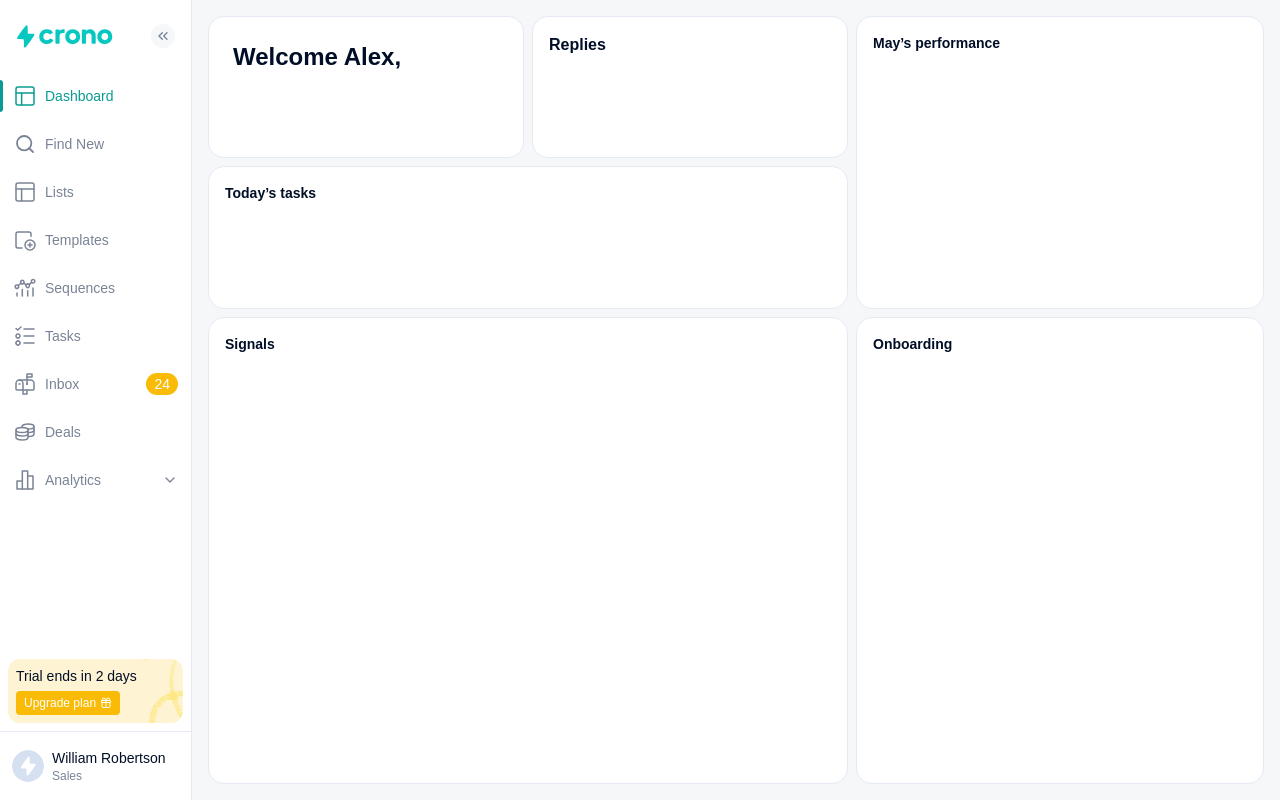
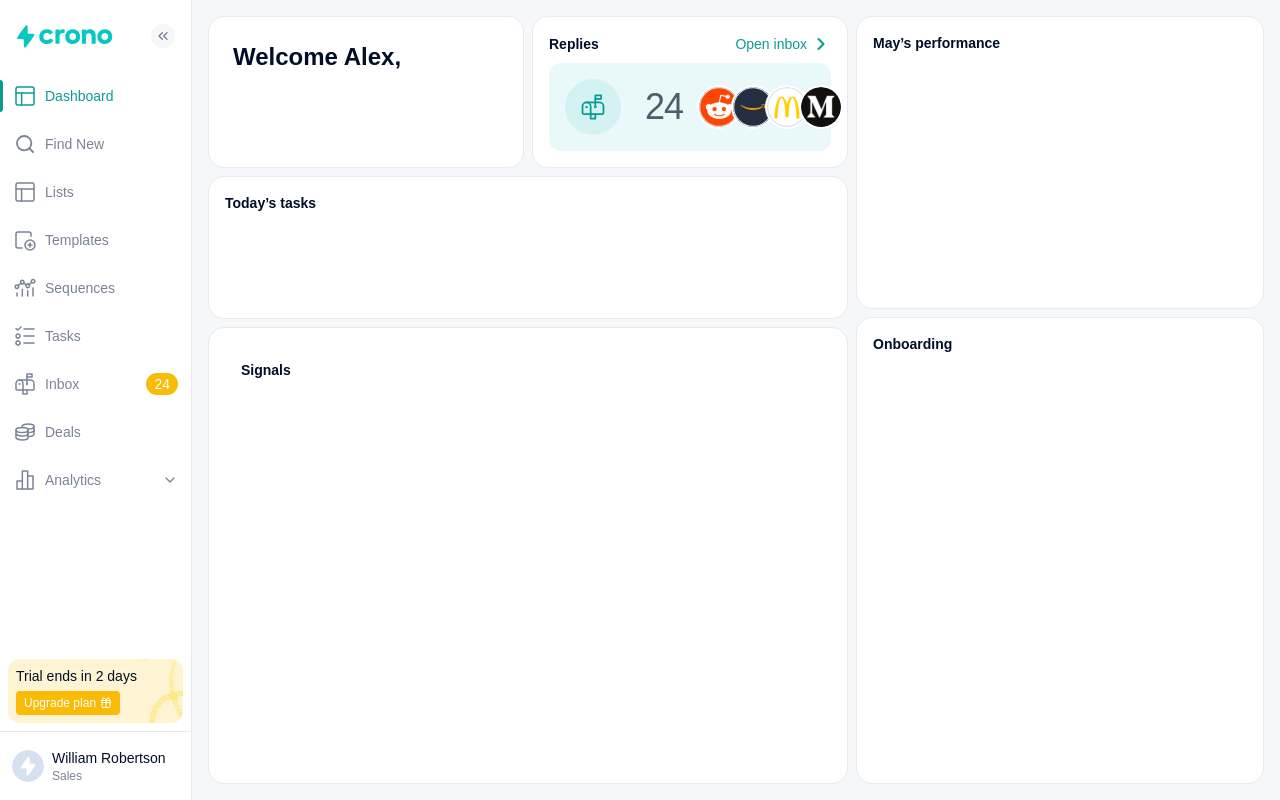
Before and after one commit to RiccardoFerranti/crono-dashboard, a React (Vite) app: page / in a window 1280 px wide. Built offline with nearby package versions, Linux system fonts and the light colour scheme.

Commit message:
feat: add replies card and data layer

```diff
--- /dev/null
+++ b/src/api/replies/data.ts
@@ -0,0 +1,5 @@
+import type { RepliesSummary } from './types';
+
+export const repliesSummaryFixture: RepliesSummary = {
+  unreadCount: 24,
+};
--- /dev/null
+++ b/src/api/replies/queries.ts
@@ -0,0 +1,14 @@
+import { useQuery } from '@tanstack/react-query';
+import { getRepliesSummary } from './service';
+
+export const repliesQueryKeys = {
+  summary: ['replies'] as const,
+};
+
+export function useRepliesSummary() {
+  return useQuery({
+    queryKey: repliesQueryKeys.summary,
+    queryFn: getRepliesSummary,
+    staleTime: Infinity,
+  });
+}
--- /dev/null
+++ b/src/api/replies/service.ts
@@ -0,0 +1,6 @@
+import { repliesSummaryFixture } from './data';
+import type { RepliesSummary } from './types';
+
+export async function getRepliesSummary(): Promise<RepliesSummary> {
+  return { ...repliesSummaryFixture };
+}
--- /dev/null
+++ b/src/api/replies/types.ts
@@ -0,0 +1,3 @@
+export type RepliesSummary = {
+  unreadCount: number;
+};
--- /dev/null
+++ b/src/features/dashboard/replies/Replies.tsx
@@ -0,0 +1,35 @@
+import { ChevronRight } from 'lucide-react';
+import inboxIcon from '@/assets/icons/replies/Inbox.svg';
+import { useRepliesSummary } from '@/api/replies/queries';
+import { Card } from '@/ui/Card';
+import { replySourceLogos } from './consts';
+
+export function RepliesCard() {
+  const { data } = useRepliesSummary();
+  const unreadCount = data?.unreadCount ?? 0;
+
+  return (
+    <Card className="flex flex-col gap-2" aria-labelledby="replies-title">
+      <div className="flex items-center justify-between gap-2">
+        <h2 id="replies-title" className="text-ink text-sm leading-5.5 font-semibold">
+          Replies
+        </h2>
+        <a href="#inbox" className="text-sidebar-active text-sidebar flex items-center gap-1 font-medium">
+          Open inbox
+          <ChevronRight aria-hidden="true" className="size-5" strokeWidth={2.5} />
+        </a>
+      </div>
+      <div className="bg-brand-soft flex w-full items-center gap-4 rounded-xl py-4 pr-6 pl-4">
+        <div className="bg-brand/10 flex size-14 shrink-0 items-center justify-center rounded-full">
+          <img src={inboxIcon} alt="Inbox" className="size-7" />
+        </div>
+        <p className="text-replies-count text-ink-secondary ml-2 tracking-tight">{unreadCount}</p>
+        <div className="ml-auto flex -space-x-1.5" aria-label="Reply sources">
+          {replySourceLogos.map((logo) => (
+            <img key={logo.src} src={logo.src} alt={logo.alt} className="size-10 rounded-full bg-white ring-2 ring-white" />
+          ))}
+        </div>
+      </div>
+    </Card>
+  );
+}
--- /dev/null
+++ b/src/features/dashboard/replies/consts.ts
@@ -0,0 +1,11 @@
+import amazonPrimeLogo from '@/assets/logos/amazon-prime.svg';
+import mcdonaldLogo from '@/assets/logos/mcdonald.svg';
+import mediumLogo from '@/assets/logos/medium.svg';
+import redditLogo from '@/assets/logos/reddit.svg';
+
+export const replySourceLogos = [
+  { src: redditLogo, alt: 'Reddit' },
+  { src: amazonPrimeLogo, alt: 'Amazon Prime' },
+  { src: mcdonaldLogo, alt: "McDonald's" },
+  { src: mediumLogo, alt: 'Medium' },
+] as const;
--- a/src/pages/dashboard/DashboardPage.tsx
+++ b/src/pages/dashboard/DashboardPage.tsx
@@ -1,3 +1,4 @@
+import { RepliesCard } from '@/features/dashboard/replies/Replies';
 import { Card } from '@/ui/Card';
 import { Sidebar } from './components/Sidebar';
 
@@ -9,18 +10,14 @@ export function DashboardPage() {
         aria-label="Dashboard"
         className="grid min-w-0 flex-1 gap-2 p-4 xl:h-dvh xl:min-h-160 xl:grid-cols-[minmax(0,1fr)_408px]"
       >
-        <div className="grid min-w-0 gap-2 xl:min-h-0 xl:grid-rows-[142px_143px_minmax(280px,1fr)]">
+        <div className="grid min-w-0 gap-2 xl:min-h-0 xl:grid-rows-[auto_auto_minmax(0,1fr)]">
           <div className="grid min-w-0 gap-2 sm:grid-cols-2">
             <Card className="min-h-35.5 p-6" aria-labelledby="welcome-title">
               <h1 id="welcome-title" className="text-ink text-2xl font-bold">
                 Welcome Alex,
               </h1>
             </Card>
-            <Card className="min-h-35.5 p-4" aria-labelledby="replies-title">
-              <h2 id="replies-title" className="text-inktext-sm font-semibold">
-                Replies
-              </h2>
-            </Card>
+            <RepliesCard />
           </div>
           <Card className="min-h-35.75 p-4" aria-labelledby="tasks-title">
             <h2 id="tasks-title" className="text-ink text-sm font-semibold">
--- a/src/pages/dashboard/components/Sidebar.tsx
+++ b/src/pages/dashboard/components/Sidebar.tsx
@@ -37,7 +37,7 @@ export function Sidebar() {
           </ul>
         </nav>
       </div>
-      <SidebarTrialBanner />
+      <SidebarTrialBanner days={2} />
 
       <div className="border-sidebar-border mt-auto flex items-center gap-2 border-t px-3 py-4">
         <div aria-hidden="true" className="bg-user-avatar flex size-8 shrink-0 items-center justify-center rounded-full">
--- a/src/pages/dashboard/components/SidebarTrialBanner.tsx
+++ b/src/pages/dashboard/components/SidebarTrialBanner.tsx
@@ -2,11 +2,15 @@ import { Gift } from 'lucide-react';
 
 import trialDecoration from '@/assets/illustrations/trial-banner-decoration.svg';
 
-export function SidebarTrialBanner() {
+type SidebarTrialBannerProps = {
+  days: number;
+};
+
+export function SidebarTrialBanner({ days }: SidebarTrialBannerProps) {
   return (
     <div className="bg-trial-bg relative mx-2 mt-4 overflow-hidden rounded-xl p-2">
       <div className="relative flex flex-col items-start gap-1.5">
-        <p className="text-ink text-sm leading-4.5 font-medium">Trial ends in 2 days</p>
+        <p className="text-ink text-sm leading-4.5 font-medium">Trial ends in {days} days</p>
 
         <button type="button" className="bg-unread text-surface flex items-center gap-1 rounded-sm px-2 py-1">
           <span className="text-xs leading-4 font-medium">Upgrade plan</span>
--- a/src/styles/theme.css
+++ b/src/styles/theme.css
@@ -16,7 +16,10 @@
   --color-sidebar-inactive: #7a8395;
   --color-sidebar-border: #e6e9f2;
   --color-brand-hover: #089c98;
-  --color-brand-soft: #e8f7f7;
+  --color-brand-soft: #e9f8f8;
+  --text-replies-count: 36px;
+  --text-replies-count--line-height: 44px;
+  --text-replies-count--font-weight: 500;
   --color-unread: #f9bb06;
   --color-focus-ring: #089c98;
   --color-trial-bg: #fef3d2;
--- a/src/ui/Card.tsx
+++ b/src/ui/Card.tsx
@@ -1,10 +1,5 @@
-import type { ComponentPropsWithoutRef } from 'react'
+import type { ComponentPropsWithoutRef } from 'react';
 
 export function Card({ className = '', ...props }: ComponentPropsWithoutRef<'section'>) {
-  return (
-    <section
-      className={`rounded-card border border-border-subtle bg-surface ${className}`}
-      {...props}
-    />
-  )
+  return <section className={`rounded-card border-border-subtle bg-surface gap-2 border p-4 ${className}`} {...props} />;
 }
```
